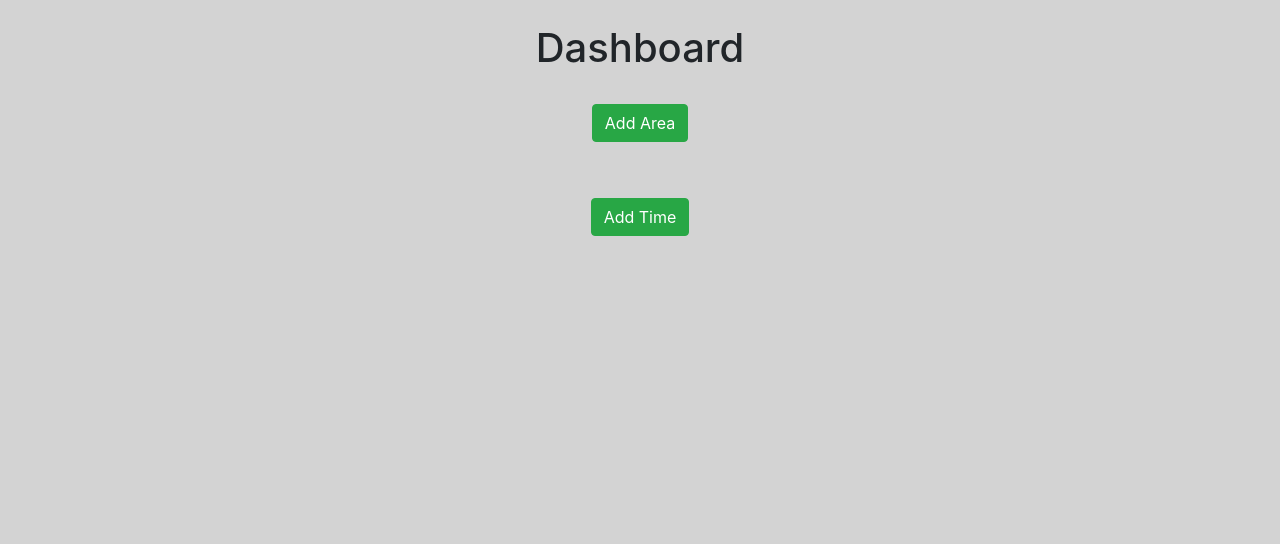
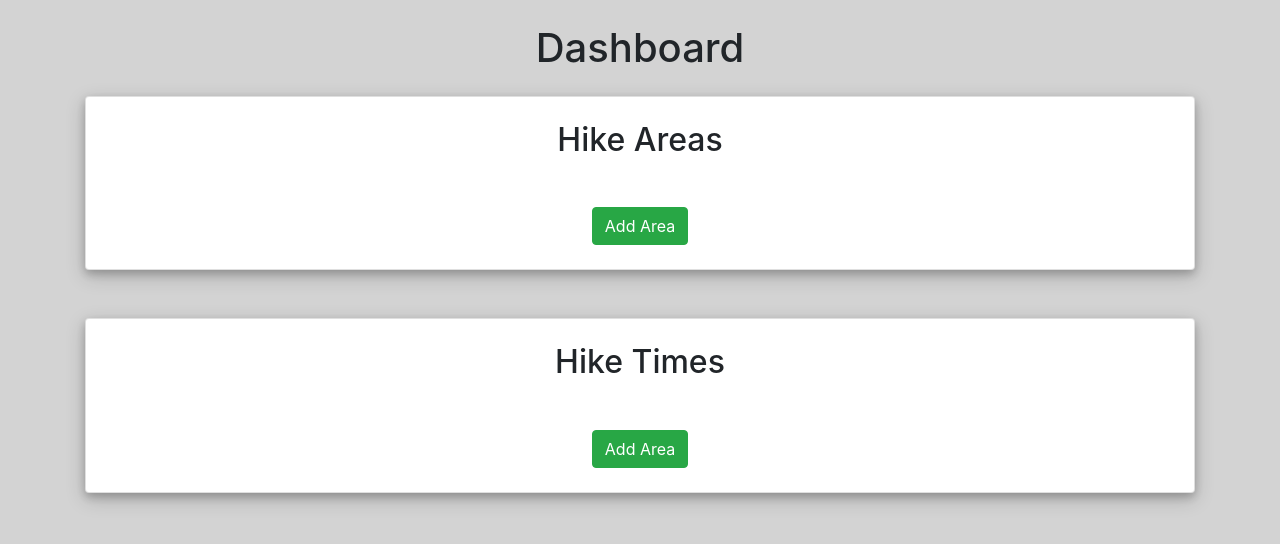
Before and after one commit to Johnny-Morgan/hike-logger, a Flask app: page /dashboard in a window 1280 px wide. Shown: the part 80-624 px from the top of the page. Run offline with Flask 2, Linux system fonts and the light colour scheme; data that the repository does not hold is empty; some libraries are stand-ins or nearby versions.

Commit message:
Update layout of cards

```diff
--- a/templates/dashboard.html
+++ b/templates/dashboard.html
@@ -5,44 +5,50 @@
 <h1 class="text-center my-4">Dashboard</h1>
 
 <div class="container">
-    <div class="row mb-2">
+    <div class="card p-4 mb-5">
+        <h2 class="text-center mb-4">Hike Areas</h2>
+        <div class="row">
             {% for area in areas %}
-        <div class="col-sm-12 col-md-3">
-            <div class="card text-center mb-3">
+            <div class="col-sm-12 col-md-4 mb-3">
+                <div class="card text-center">
                     <div class="card-header bg-success">
                         <h5 class="card-title">{{area.name}}</h5>
                     </div>
                     <div class="card-body bg-light">
-                    <a href="" class="btn btn-success">Edit Area</a>
-                    <a href="" class="btn btn-danger">Delete Area</a>
+                        <a href="" class="btn btn-sm btn-success">Edit Area</a>
+                        <a href="" class="btn btn-sm btn-danger">Delete Area</a>
                     </div>
                 </div>
             </div>
             {% endfor %}
         </div>
-    <div class="row text-center mb-5">
+        <div class="row text-center mt-4">
             <div class="col">
                 <a href="" class="btn btn-success">Add Area</a>
             </div>
         </div>
-    <div class="row mb-2">
+    </div>
+    <div class="card p-4 mb-5">
+        <h2 class="text-center mb-4">Hike Times</h2>
+        <div class="row">
             {% for time in times %}
-        <div class="col-sm-12 col-md-3">
-            <div class="card text-center mb-3">
+            <div class="col-sm-12 col-md-3  mb-3">
+                <div class="card text-center">
                     <div class="card-header bg-success">
-                    <h5 class="card-title">{{time.time}}</h5>
+                        <h5 class="card-title">{{time.time}} hours</h5>
                     </div>
                     <div class="card-body bg-light">
-                    <a href="" class="btn btn-success">Edit Time</a>
-                    <a href="" class="btn btn-danger">Delete Time</a>
+                        <a href="" class="btn btn-sm btn-success">Edit Time</a>
+                        <a href="" class="btn btn-sm btn-danger">Delete Time</a>
                     </div>
                 </div>
             </div>
             {% endfor %}
         </div>
-    <div class="row text-center mb-5">
+        <div class="row text-center mt-4">
             <div class="col">
-            <a href="" class="btn btn-success">Add Time</a>
+                <a href="" class="btn btn-success">Add Area</a>
+            </div>
         </div>
     </div>
 </div>
```
Lines whose indentation alone changed are shown as unchanged.
